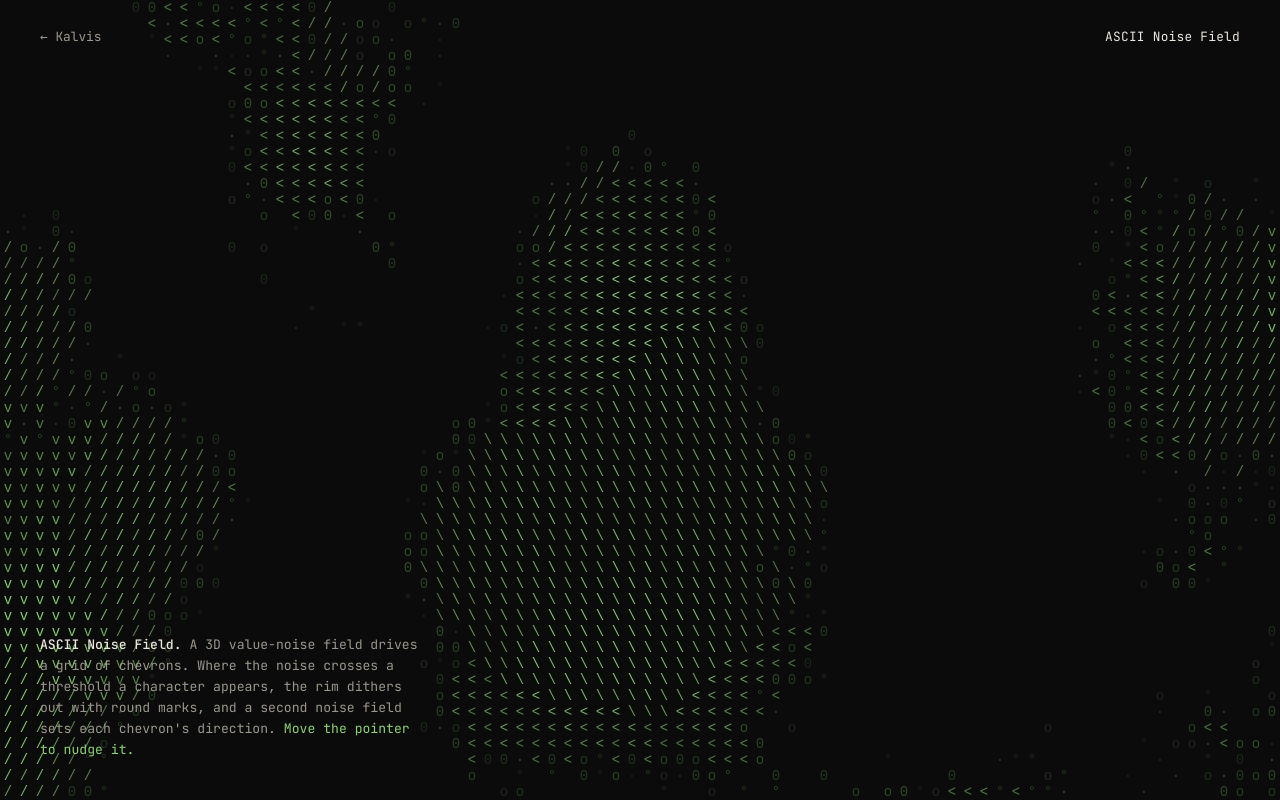
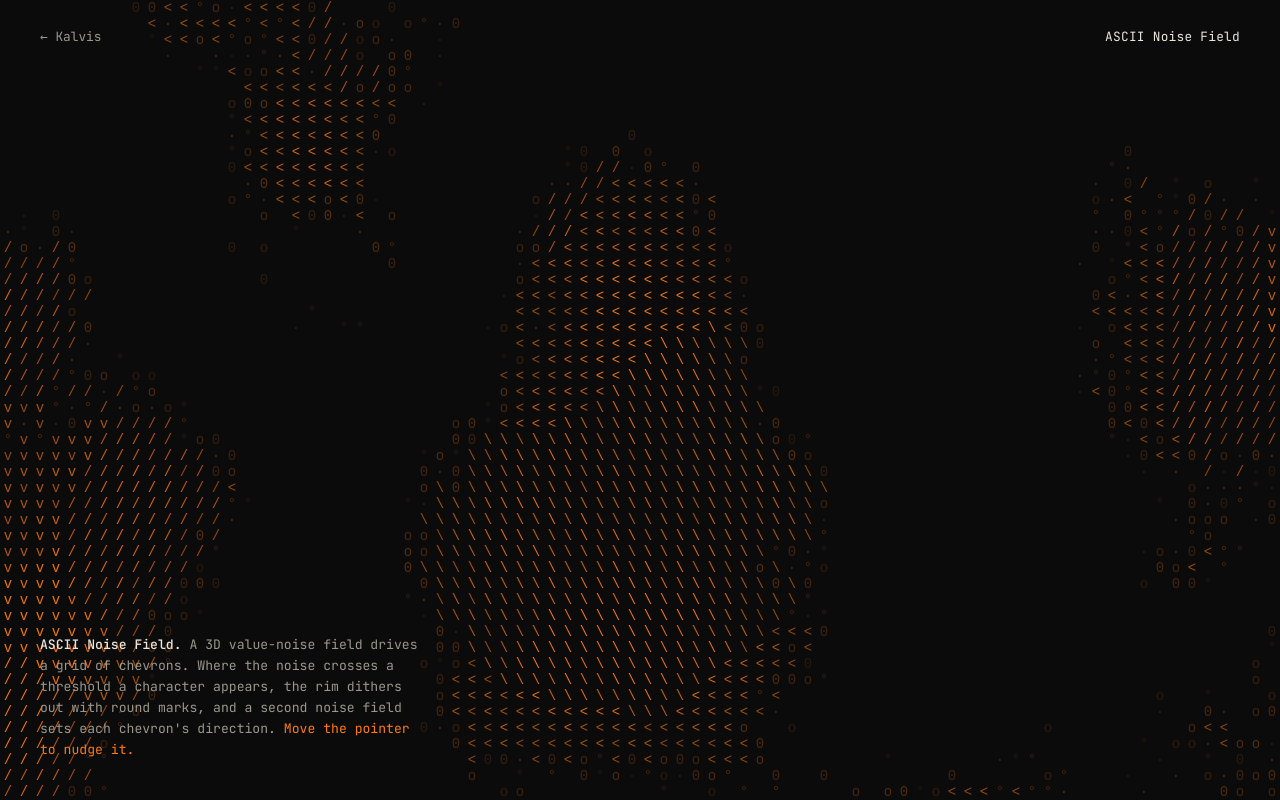
Before and after one commit to Kalvisan/kalvisan.github.io, a plain HTML site: page experiments/ascii-noise/index.html in a window 1280 px wide. Drawn offline with Linux system fonts and the light colour scheme.

Commit message:
Switch accent color from green to Half-Life orange
Change the single accent color (--accent and the ASCII field draw color) from
green to a warm orange (#ff7a18) across the home page, the standalone experiment,
and the React component. The dark base stays the same.

```diff
--- a/experiments/ascii-noise/AsciiNoise.jsx
+++ b/experiments/ascii-noise/AsciiNoise.jsx
@@ -77,7 +77,7 @@ export default function AsciiNoise({
   drift = 0.18,
   timeSpeed = 0.1,
   parallax = 18,
-  color = "143, 209, 122",
+  color = "255, 122, 24",
   background = null, // null keeps the canvas transparent
   maxDpr = 1.5,
   className,
--- a/experiments/ascii-noise/index.html
+++ b/experiments/ascii-noise/index.html
@@ -17,7 +17,7 @@
     --bg: #0b0b0c;
     --fg: #eae6dd;
     --muted: #9b978c;
-    --accent: #8fd17a;
+    --accent: #ff7a18;
     --mono: "JetBrains Mono", ui-monospace, "SF Mono", Menlo, monospace;
   }
   * { box-sizing: border-box; }
@@ -188,7 +188,7 @@
           ch = CHEV[(Math.round(a * 8) % 8 + 8) % 8];
           alpha = 0.4 + Math.min(depth * 2.4, 0.55);
         }
-        ctx.fillStyle = "rgba(143, 209, 122, " + alpha.toFixed(3) + ")";
+        ctx.fillStyle = "rgba(255, 122, 24, " + alpha.toFixed(3) + ")";
         ctx.fillText(ch, i * CELL + CELL / 2, j * CELL + CELL / 2);
       }
     }
```
Also changed, not shown: index.html (+2 -2 lines).
